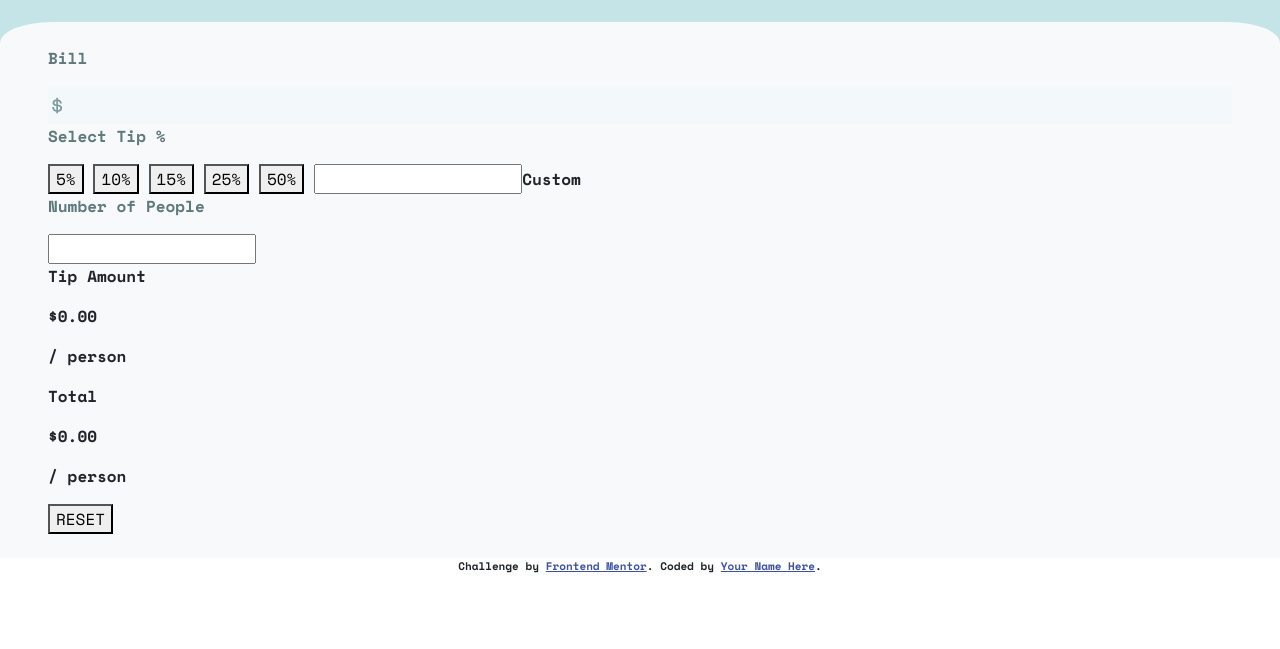
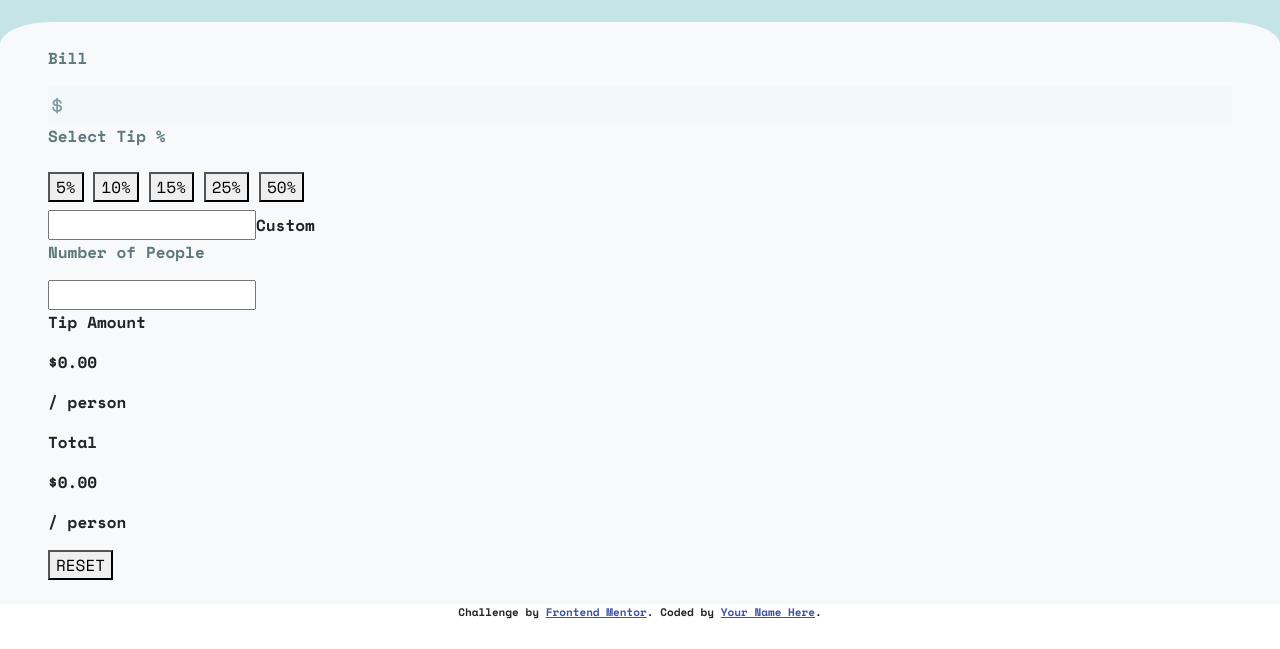
Before and after one commit to tamakachi/Tip-Calculator-Web-App, a plain HTML site: page index.html in a window 1280 px wide. Shown: the part 151-800 px from the top of the page. Drawn offline with nearby package versions, Linux system fonts and the light colour scheme.

Commit message:
Javascript button functionality start

```diff
--- a/index.html
+++ b/index.html
@@ -39,11 +39,13 @@
       <p class="greyTextColor">Bill</p>
       <input class="billAmount customInput" placeholder="$">
       <p class="greyTextColor">Select Tip %</p>
-      <button class="teal">5%</button>
-      <button class="teal">10%</button>
-      <button class="teal">15%</button>
-      <button class="teal">25%</button>
-      <button class="teal">50%</button>
+      <div class="btngroup py-2">
+        <button class="teal">5%</button>
+        <button class="teal">10%</button>
+        <button class="teal">15%</button>
+        <button class="teal">25%</button>
+        <button class="teal">50%</button>
+      </div>
       <input class="custom">Custom</input>
       <p class="greyTextColor">Number of People</p>
       <input>
@@ -75,6 +77,6 @@
 
   <!--Bootstrap JS script and popper-->
   <script src="https://cdn.jsdelivr.net/npm/bootstrap@5.2.0-beta1/dist/js/bootstrap.bundle.min.js" integrity="sha384-pprn3073KE6tl6bjs2QrFaJGz5/SUsLqktiwsUTF55Jfv3qYSDhgCecCxMW52nD2" crossorigin="anonymous"></script>
-
+  <script src="script.js"></script>
 </body>
 </html>
```
